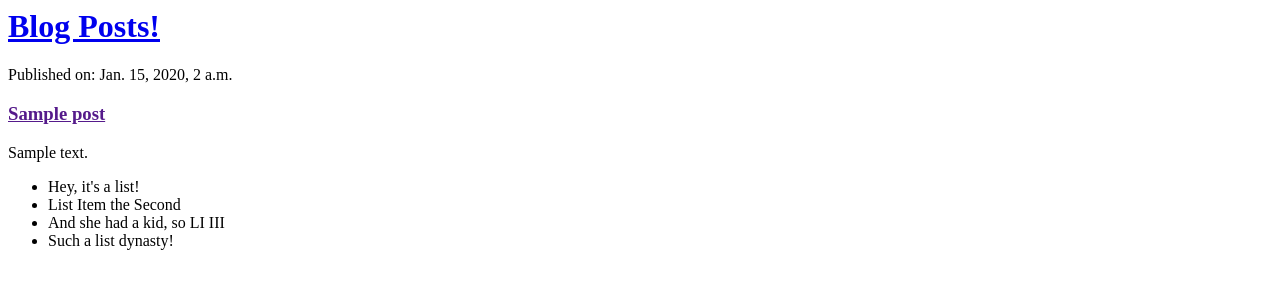
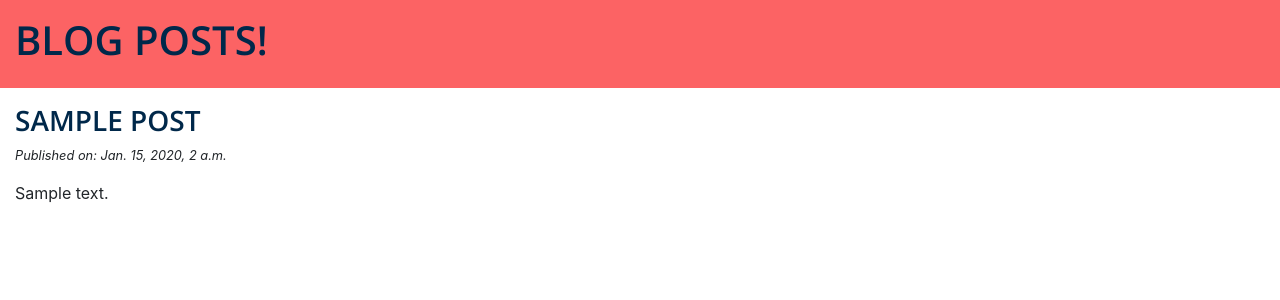
Before and after one commit to rachel5/quote-app, a Django app: template blog/templates/blog/post_list.html in a window 1280 px wide. Shown: the top 300 px of the page. Run offline with Django 3.2, Linux system fonts and the light colour scheme; the template is opened without the code that fills it: values that come from a table or form of the project are taken from there, others are empty; tables that the repository leaves empty hold one stand-in row (values such as "Sample post"); some libraries are stand-ins or nearby versions.

Commit message:
Adds static css and external files, i.e. Bootstrap, Font Awesome, and Google Fonts.

```diff
--- /dev/null
+++ b/blog/static/css/blog.css
@@ -0,0 +1,18 @@
+header {
+  background-color: #fc6364; /* Pink */
+  padding:1em 0;
+}
+
+h1, h2, h3, h4, h5, h6 {
+  font-family: 'Open Sans', sans-serif;
+  font-weight: 600;
+  text-transform: uppercase;
+}
+
+a {
+  color: #00284A; /* Navy */
+}
+
+.main {
+  padding:1em 0;
+}
--- a/blog/templates/blog/post_list.html
+++ b/blog/templates/blog/post_list.html
@@ -1,27 +1,33 @@
-<html>
+{% load static %}
+
+<!doctype html>
+<html lang="en">
   <head>
     <title>Rachel's Blog</title>
+    <meta name="viewport" content="width=device-width, initial-scale=1, shrink-to-fit=no">
+    <link rel="stylesheet" href="//stackpath.bootstrapcdn.com/bootstrap/4.1.3/css/bootstrap.min.css" integrity="sha384-MCw98/SFnGE8fJT3GXwEOngsV7Zt27NXFoaoApmYm81iuXoPkFOJwJ8ERdknLPMO" crossorigin="anonymous">
+    <link rel="stylesheet" href="//use.fontawesome.com/releases/v5.3.1/css/all.css" integrity="sha384-mzrmE5qonljUremFsqc01SB46JvROS7bZs3IO2EmfFsd15uHvIt+Y8vEf7N7fWAU" crossorigin="anonymous">
+    <link href="//fonts.googleapis.com/css?family=Open+Sans:400,400i,600|Poppins:700" rel="stylesheet">
+    <link rel="stylesheet" href="{% static 'css/blog.css' %}">
   </head>
   <body>
-    <header>
+    <header class="container-fluid">
       <h1><a href="/">Blog Posts!</a></h1>
     </header>
     <div class="main">
-      {% for post in posts %}
-        <div>
-          <p>Published on: {{ post.published_date }}</p>
-          <h3><a href="">{{ post.title }}</a></h3>
-          <p>{{ post.text|linebreaksbr }}</p>
+      <div class="content container-fluid">
+        <div class="row">
+          <div class="col-md-8">
+            {% for post in posts %}
+              <div class="blog-post">
+                <h3><a href="">{{ post.title }}</a></h3>
+                <p class="blog-date small font-italic">Published on: {{ post.published_date }}</p>
+                <p>{{ post.text|linebreaksbr }}</p>
+              </div>
+            {% endfor %}
+          </div>
         </div>
-      {% endfor %}
-    </div>
+      </div>
     <div>
-      <ul>
-        <li>Hey, it's a list!</li>
-        <li>List Item the Second</li>
-        <li>And she had a kid, so LI III</li>
-        <li>Such a list dynasty!</li>
-      </ul>
-    </div>
   </body>
 </html>
--- a/mysite/settings.py
+++ b/mysite/settings.py
@@ -118,5 +118,9 @@ USE_TZ = True
 # Static files (CSS, JavaScript, Images)
 # https://docs.djangoproject.com/en/2.0/howto/static-files/
 
+
+STATIC_ROOT = ''
+
 STATIC_URL = '/static/'
-STATIC_ROOT = os.path.join(BASE_DIR, 'static')
+
+STATICFILES_DIRS = ( os.path.join('static'), )
```
